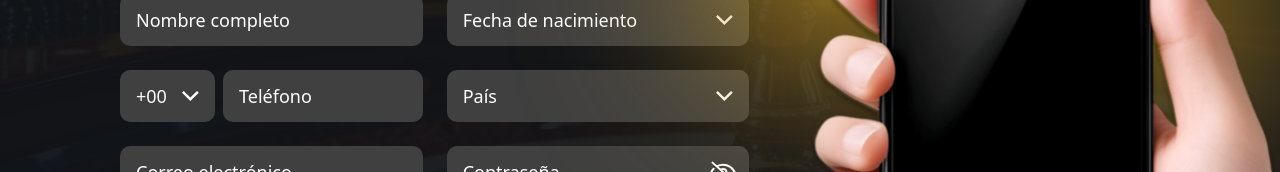
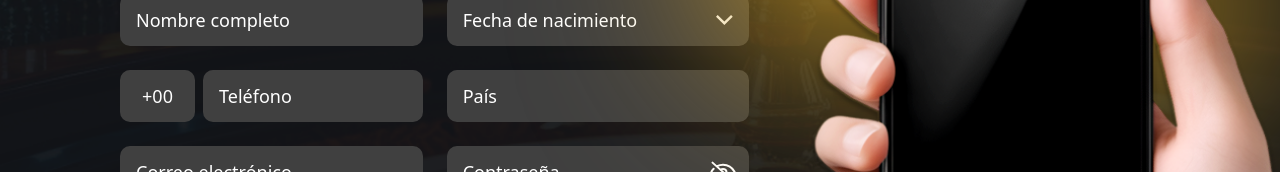
Before and after one commit to Rouletteview/roulette-front, a React (Vite) app: page /registrarse in a window 1280 px wide. Shown: the part 438-610 px from the top of the page. Built offline with nearby package versions, Linux system fonts and the light colour scheme.

Commit message:
register-form-error-message

```diff
--- a/src/components/forms/LoginForm.tsx
+++ b/src/components/forms/LoginForm.tsx
@@ -35,14 +35,14 @@ const LoginForm = () => {
             });
             navigate('/home')
             console.log("Usuario logeado:", result);
-        // eslint-disable-next-line @typescript-eslint/no-explicit-any
+            // eslint-disable-next-line @typescript-eslint/no-explicit-any
         } catch (error: any) {
             console.error("Error al iniciar sesión:", error);
 
             if (error.graphQLErrors?.length) {
                 setErrorMessage(error.graphQLErrors[0].message);
             } else {
-                setErrorMessage("Error desconocido al iniciar sesión.");
+                setErrorMessage("Lo sentimos ha ocurrido un error. Revise los campos e intente más tarde");
             }
         }
     };
@@ -87,7 +87,7 @@ const LoginForm = () => {
                     type="submit"
                     disabled={!isValid || loading}
                     className='block bg-[#D9A425] hover:bg-[#B3831D] transition-all w-full  text-lg font-bold rounded-[10px] py-2 mt-5 mb-3 disabled:bg-[#B2B2B2]'>
-                     {loading ? "Cargando..." : "Iniciar sesión"}
+                    {loading ? "Cargando..." : "Iniciar sesión"}
                 </button>
                 <div className="flex justify-center gap-x-2.5 lg:text-xl">
                     <span>¿No tienes cuenta?</span>
--- a/src/components/forms/NewPasswordForm.tsx
+++ b/src/components/forms/NewPasswordForm.tsx
@@ -47,7 +47,7 @@ const NewPasswordForm = () => {
             if (error.graphQLErrors?.length) {
                 setErrorMessage(error.graphQLErrors[0].message);
             } else {
-                setErrorMessage("Error desconocido al cambiar contraseña.");
+                setErrorMessage("Lo sentimos ha ocurrido un error. Revise los campos e intente más tarde");
             }
         }
     };
--- a/src/components/forms/RecoveryForm.tsx
+++ b/src/components/forms/RecoveryForm.tsx
@@ -35,7 +35,7 @@ const RecoveryForm = () => {
       if (error.graphQLErrors?.length) {
         setErrorMessage(error.graphQLErrors[0].message);
       } else {
-        setErrorMessage("Error desconocido al iniciar sesión.");
+        setErrorMessage("Lo sentimos ha ocurrido un error. Revise los campos e intente más tarde");
       }
     }
   };
--- a/src/components/forms/RegisterForm.tsx
+++ b/src/components/forms/RegisterForm.tsx
@@ -14,6 +14,7 @@ import eyeOff from '../../assets/icon/eye-off.svg'
 const RegisterForm = () => {
     const [showPassword, setShowPassword] = useState(false);
     const [isChecked, setIsChecked] = useState(false);
+    const [errorMessage, setErrorMessage] = useState("");
     const navigate = useNavigate();
     const { register, handleSubmit, formState: { errors } } = useForm<RegisterFormData>({
         resolver: zodResolver(registerSchema),
@@ -31,7 +32,7 @@ const RegisterForm = () => {
             console.log(phoneNumber)
 
 
-            const result = await registerUser({
+            await registerUser({
                 variables: {
                     FirstName: name,
                     LastName: lastname,
@@ -42,12 +43,16 @@ const RegisterForm = () => {
                     PhoneNumber: phoneNumber,
                 },
             });
-            console.log("Usuario registrado:", result);
             navigate("/confirmacion-correo");
 
+            // eslint-disable-next-line @typescript-eslint/no-explicit-any
+        } catch (error: any) {
 
-        } catch (error) {
-            console.error("Error al registrar:", error);
+            if (error.graphQLErrors?.length) {
+                setErrorMessage(error.graphQLErrors[0].message);
+            } else {
+                setErrorMessage("Lo sentimos ha ocurrido un error. Revise los campos e intente más tarde");
+            }
         }
     };
 
@@ -61,11 +66,11 @@ const RegisterForm = () => {
                 <Input placeholder="Fecha de nacimiento" name="birthDate" type="date" register={register("birthDate")} error={errors.birthDate?.message} icon={arrowIcon} />
 
                 <div className="flex gap-2 w-full">
-                    <div className=" max-w-[95px]"  >
+                    <div className=" max-w-[75px]"  >
                         <Input placeholder="+00" name="countryCode"
                             register={register("countryCode")}
                             error={errors.countryCode?.message}
-                            icon={arrowIcon}
+                            className="text-center"
                         />
                     </div>
 
@@ -74,7 +79,7 @@ const RegisterForm = () => {
                     </div>
                 </div>
 
-                <Input placeholder="País" name="country" register={register("country")} error={errors.country?.message} icon={arrowIcon} />
+                <Input placeholder="País" name="country" register={register("country")} error={errors.country?.message} />
                 <Input placeholder="Correo electrónico" name="email" register={register("email")} error={errors.email?.message} />
 
                 <div className="relative">
@@ -109,7 +114,9 @@ const RegisterForm = () => {
                     />
                 </div>
 
-
+                {errorMessage && (
+                    <p className="text-red-500 text-center mt-2">{errorMessage}</p>
+                )}
 
                 <button
                     type="submit"
```
